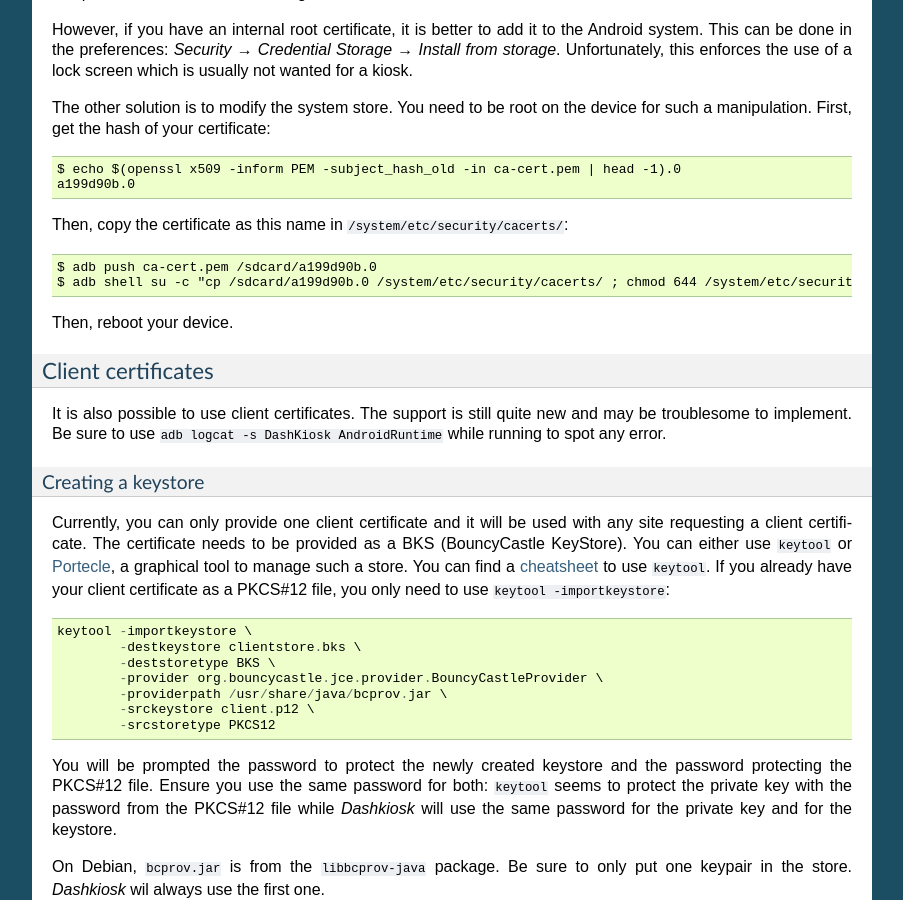
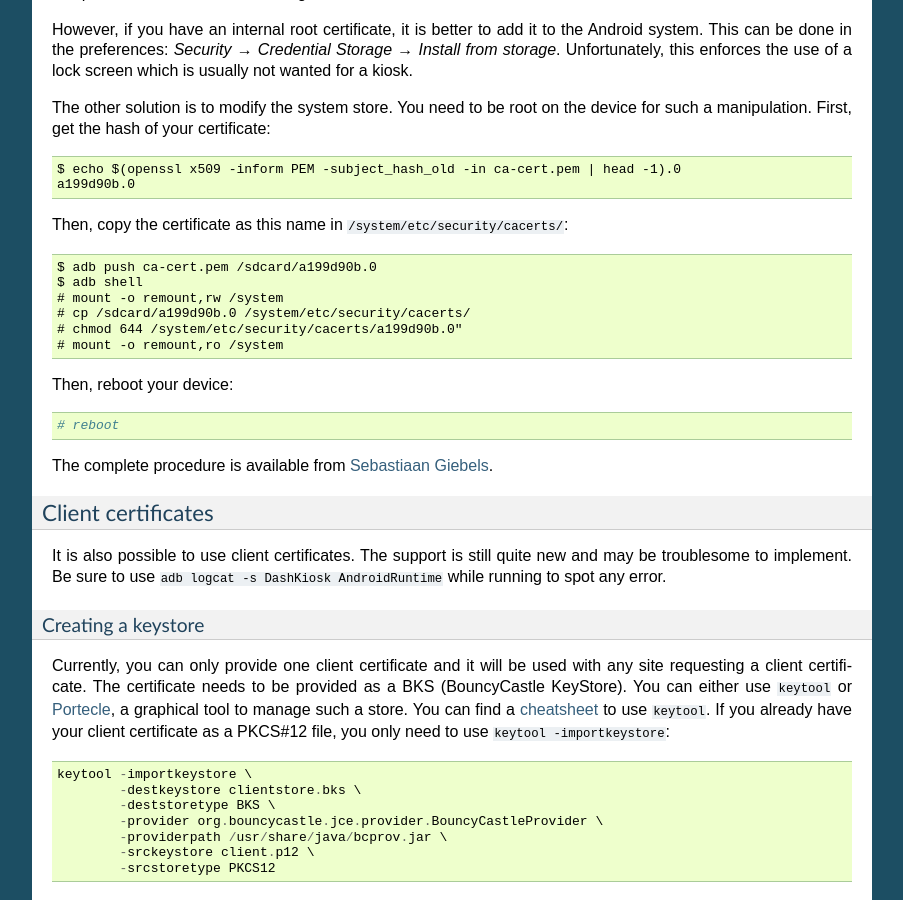
Before and after one commit to vincentbernat/dashkiosk, a Sphinx documentation site: the page built from docs/android.rst, in a window 1280 px wide and 900 px high, scrolled down 1875 px. Shown: the whole window, without its empty margins (198-1101 px from the left). Built offline with Sphinx 7.4.7, drawn with Linux system fonts in a browser that asks for light colours.

Commit message:
doc: complete instruction to load a certificate on Android

```diff
--- a/docs/android.rst
+++ b/docs/android.rst
@@ -142,9 +142,17 @@ certificate::
 Then, copy the certificate as this name in ``/system/etc/security/cacerts/``::
 
     $ adb push ca-cert.pem /sdcard/a199d90b.0
-    $ adb shell su -c "cp /sdcard/a199d90b.0 /system/etc/security/cacerts/ ; chmod 644 /system/etc/security/cacerts/a199d90b.0"
+    $ adb shell
+    # mount -o remount,rw /system
+    # cp /sdcard/a199d90b.0 /system/etc/security/cacerts/
+    # chmod 644 /system/etc/security/cacerts/a199d90b.0"
+    # mount -o remount,ro /system
 
-Then, reboot your device.
+Then, reboot your device::
+
+    # reboot
+
+The complete procedure is available from `Sebastiaan Giebels`_.
 
 Client certificates
 ~~~~~~~~~~~~~~~~~~~
@@ -229,6 +237,7 @@ dashboards. Javascript errors from the receiver are prefixed with
 .. _Crosswalk project: https://crosswalk-project.org/
 .. _Portecle: http://portecle.sourceforge.net/
 .. _cheatsheet: https://github.com/vincentbernat/dashkiosk-android/blob/master/certificates/generate
+.. _Sebastiaan Giebels: http://wiki.pcprobleemloos.nl/android/cacert
 
 .. rubric:: Footnotes
 
```
